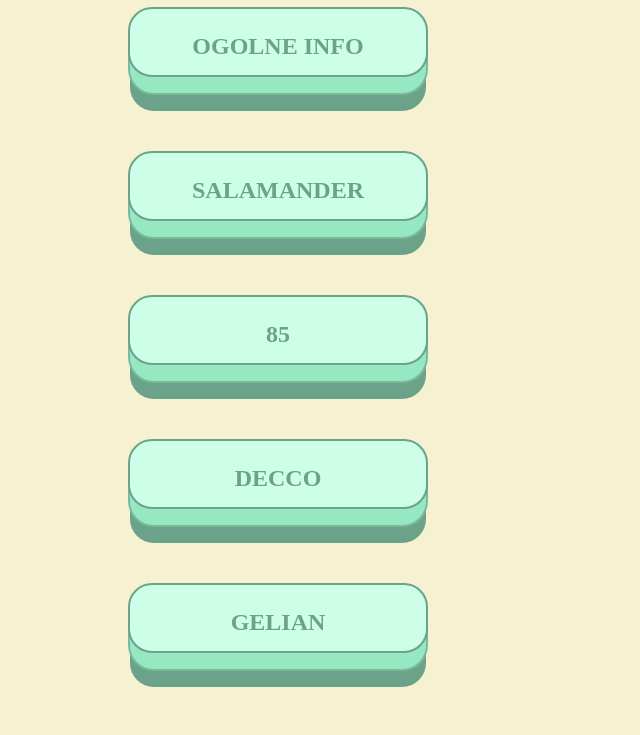
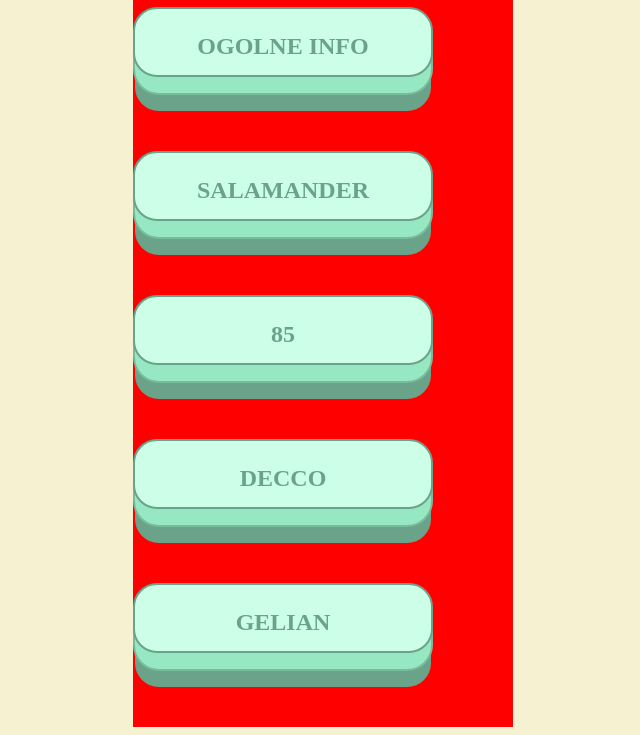
Before and after one commit to stolarnia-eko/test_web_app, a plain HTML site: page index.html in a window 1280 px wide. Shown: the part 81-816 px from the top of the page, without its empty margins (317-957 px from the left). Drawn offline with Linux system fonts and the light colour scheme.

Commit message:
Update style.css

```diff
--- a/style.css
+++ b/style.css
@@ -99,7 +99,8 @@ button.big-button:active::before {
 }
 
 .container {
-    width: 390px;
+    width: 380px;
+     background-color: red;
 }
 
 /*style form*/
```
